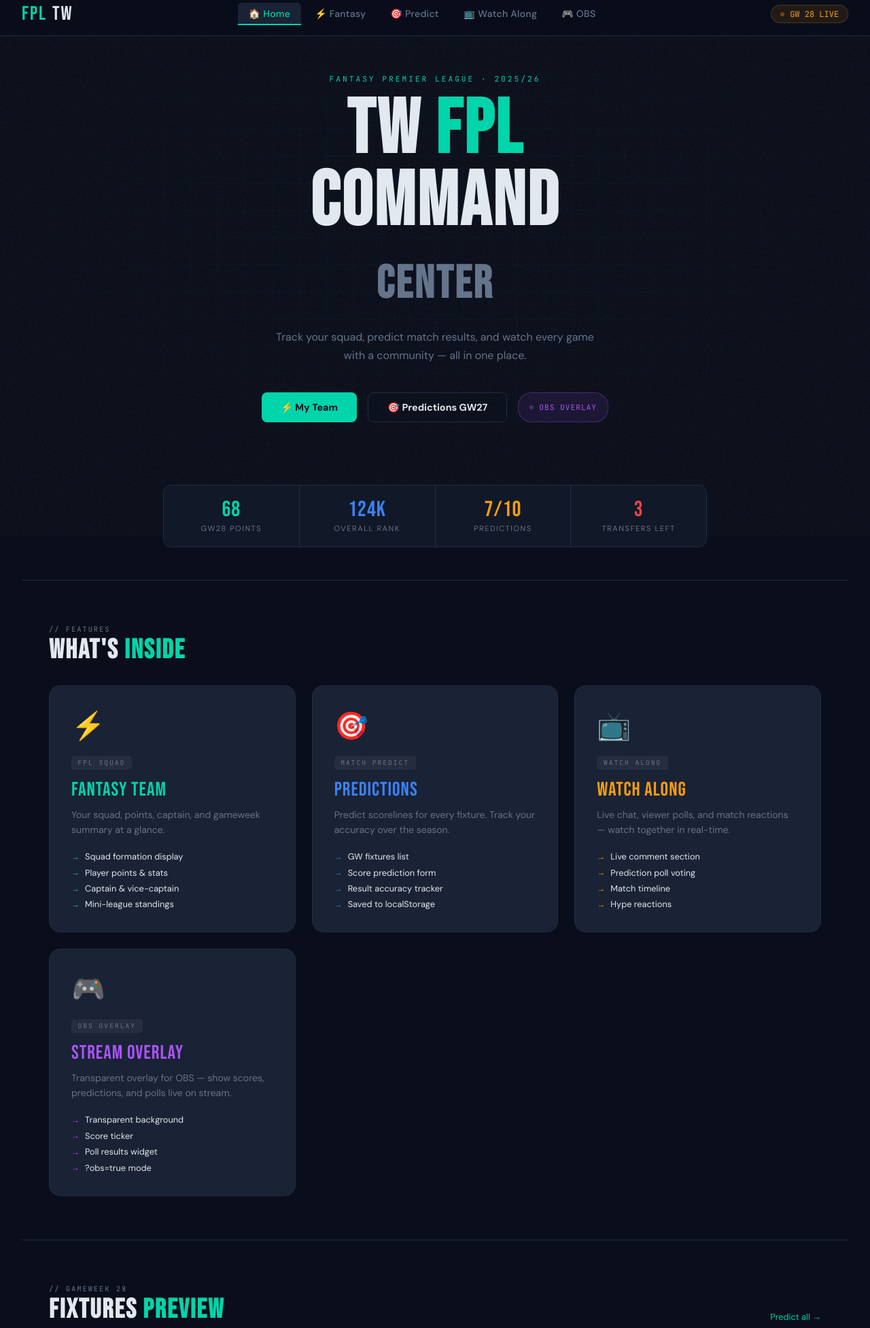
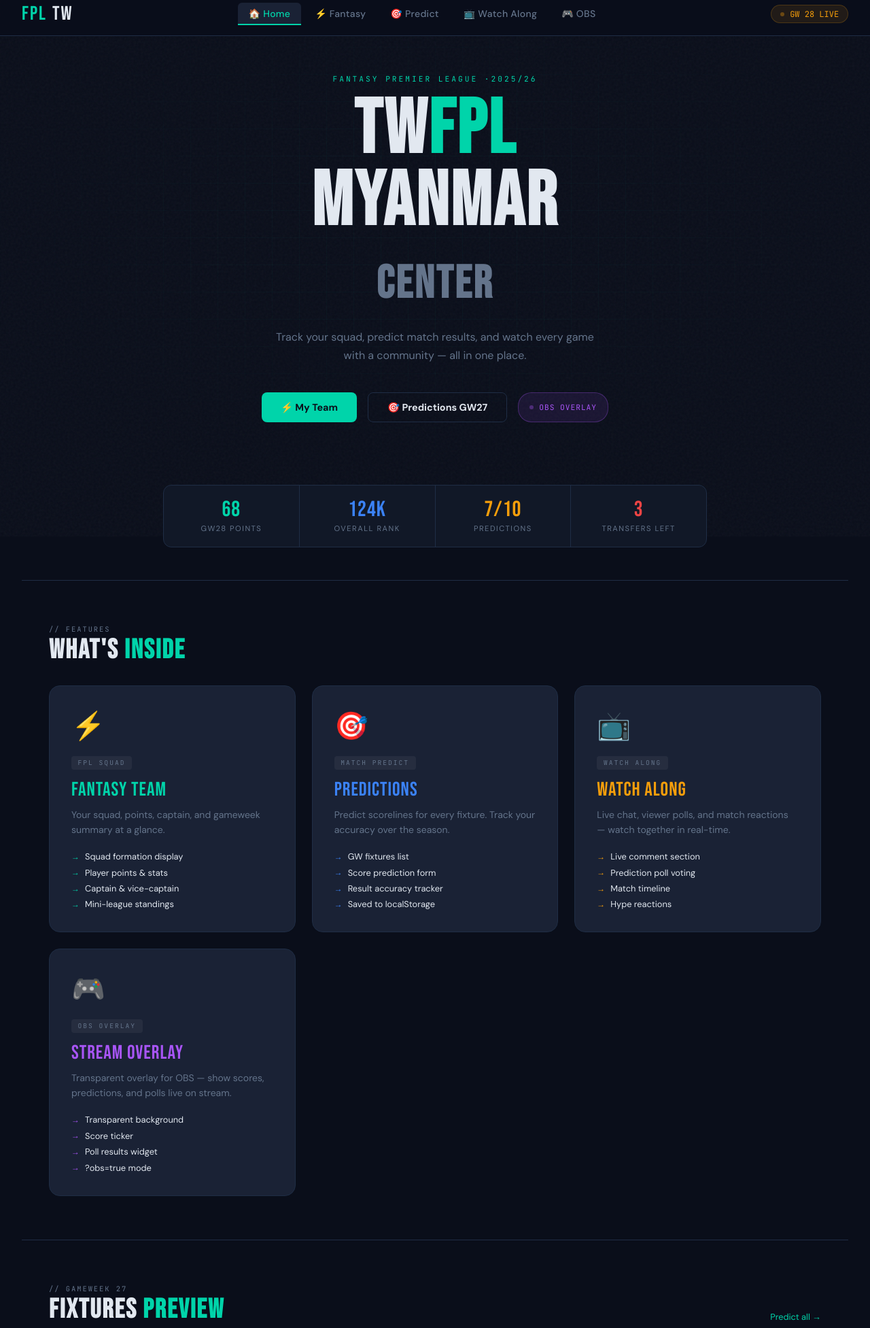
Before and after one commit to boexaw-ship-it/livingido-twmm, a plain HTML site: page index.html in a window 1280 px wide. Shown: the part 11-1964 px from the top of the page at 68% size. Drawn offline with Linux system fonts and the light colour scheme.

Commit message:
Update hero section and footer text

```diff
--- a/index.html
+++ b/index.html
@@ -612,10 +612,10 @@
   <!-- ─── Hero ───────────────────────────────────────── -->
   <section class="hero">
     <div class="hero-grid-bg"></div>
-    <p class="hero-eyebrow">Fantasy Premier League · 2025/26</p>
+    <p class="hero-eyebrow">Fantasy Premier League ·2025/26</p>
     <h1>
-      TW <span class="line-accent">FPL</span><br>
-      COMMAND<br>
+      TW<span class="line-accent">FPL</span><br>
+      Myanmar<br>
       <span class="line-dim">CENTER</span>
     </h1>
     <p class="hero-sub">
@@ -727,7 +727,7 @@
   <section class="section">
     <div class="section-header">
       <div>
-        <div class="section-label">// gameweek 28</div>
+        <div class="section-label">// gameweek 27</div>
         <h2 class="section-title">FIXTURES <span>PREVIEW</span></h2>
       </div>
       <a href="pages/predictions.html" class="view-all">Predict all →</a>
@@ -760,7 +760,7 @@
 
   <!-- ─── Footer ────────────────────────────────────── -->
   <footer>
-    <p>FPL Hub · Built with Vanilla JS · Deployed on <a href="#">GitHub Pages</a></p>
+    <p>FPL Tw · Built with Vanilla JS · Deployed on <a href="#">GitHub Pages</a></p>
     <p style="margin-top:0.5rem; font-size:0.65rem;">
       Data: Static / Hardcoded &nbsp;·&nbsp; OBS: Browser Source &nbsp;·&nbsp;
       <span style="color:#a855f7;">?obs=true</span> for overlay mode
```
